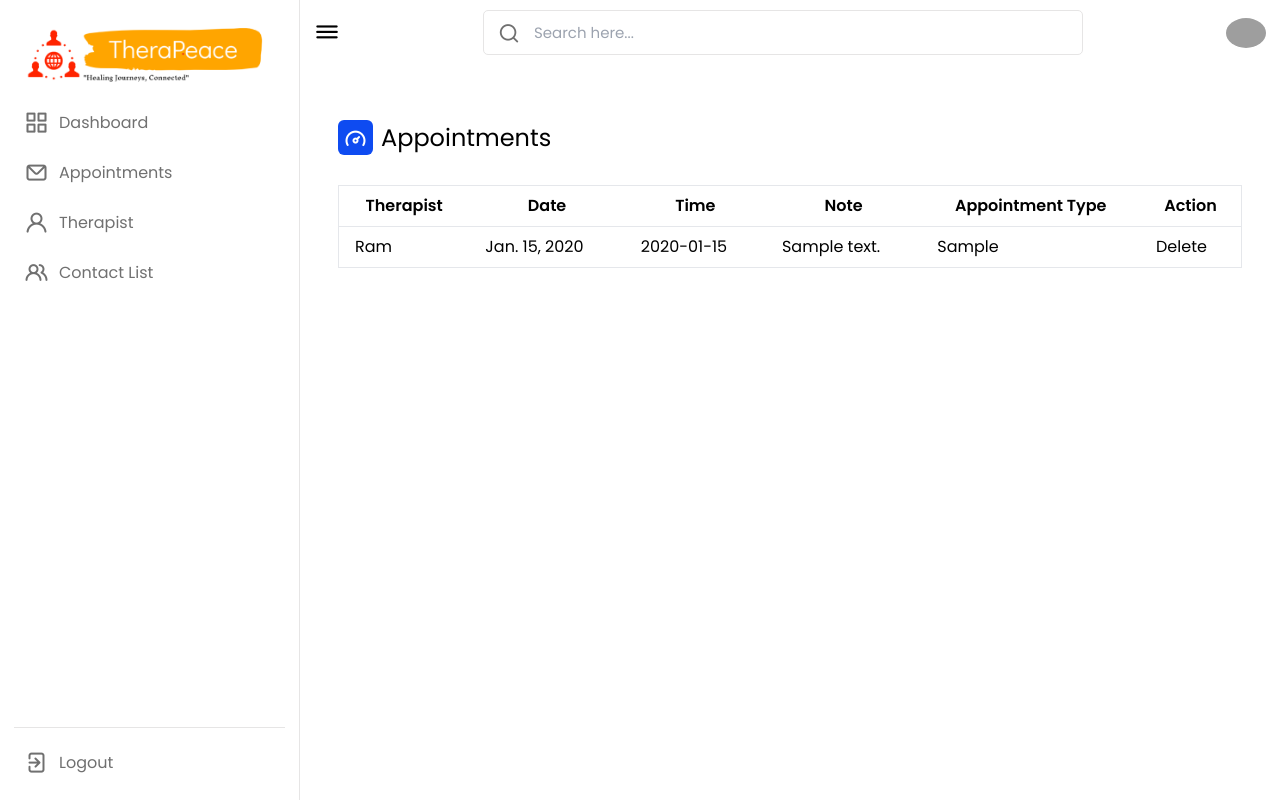
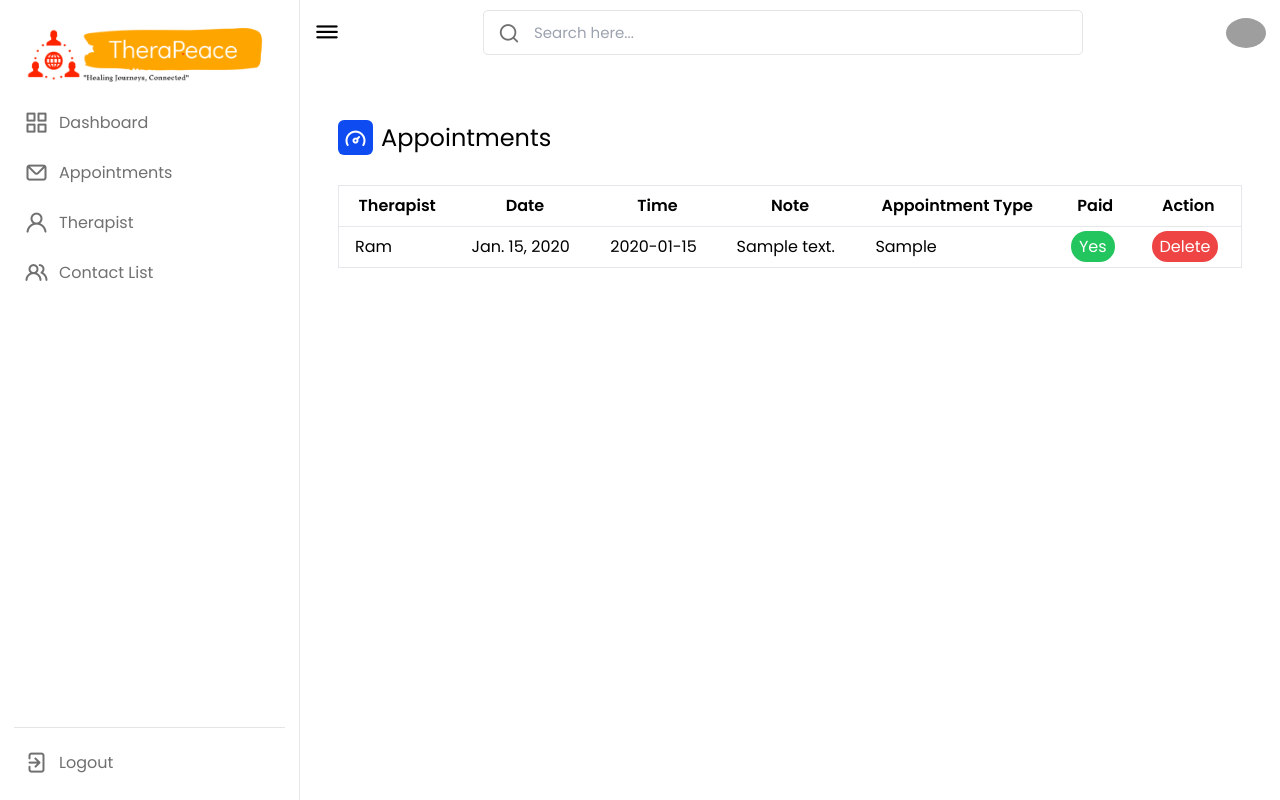
Before and after one commit to abhishekkarky/Therapist-Booking-System, a Django app: page /admin-booking-management in a window 1280 px wide. Run offline with Django 5.2, Linux system fonts and the light colour scheme; a user stored in the database is signed in; data comes from the database, SQL or seed files in the repository; tables that the repository leaves empty hold one stand-in row (values such as "Sample post"); some libraries are stand-ins or nearby versions; grey boxes are pictures that could not be loaded.

Commit message:
booking_date_validation

```diff
--- a/Auth/views.py
+++ b/Auth/views.py
@@ -251,6 +251,17 @@ def booking(request):
         time = request.POST.get('time')
         appointmentType = request.POST.get('appointmentType')
         note = request.POST.get('note')
+
+        # Check if there is already a booking for the same date, time, and therapist
+        existing_booking = Booking.objects.filter(
+            therapist_id=therapist_id,
+            date=date,
+            time=time
+        ).exists()
+
+        if existing_booking:
+            messages.error(request, "This slot is already booked. Please choose another date or time.")
+            return redirect('/individual_therapist/' + str(therapist_id))
 
         request.session['therapist'] = therapist_id
         request.session['date'] = date
--- a/templates/admin/booking-management.html
+++ b/templates/admin/booking-management.html
@@ -53,7 +53,7 @@
             </div>
           </div>
 
-          <div class="class">
+          <div class="class overflow-scroll">
             <table class="w-full bg-white border border-gray-200">
               <thead>
                 <tr>
@@ -62,6 +62,7 @@
                   <th class="py-2 px-4 border-b">Time</th>
                   <th class="py-2 px-4 border-b">Note</th>
                   <th class="py-2 px-4 border-b">Appointment Type</th>
+                  <th class="py-2 px-4 border-b">Paid</th>
                   <th class="py-2 px-4 border-b">Action</th>
                 </tr>
               </thead>
@@ -78,7 +79,22 @@
                     {{ booking.appointmentType }}
                   </td>
                   <td class="py-2 px-4 border-b">
-                    <a href="{% url 'delete-booking' booking.id %}">Delete</a>
+                    {% if booking.isPaid %}
+                    <span class="bg-green-500 text-white px-2 py-1 rounded-full"
+                      >Yes</span
+                    >
+                    {% else %}
+                    <span class="bg-red-500 text-white px-2 py-1 rounded-full"
+                      >No</span
+                    >
+                    {% endif %}
+                  </td>
+                  <td class="py-2 px-4 border-b">
+                    <a
+                      class="bg-red-500 text-white px-2 py-1 rounded-full"
+                      href="{% url 'delete-booking' booking.id %}"
+                      >Delete</a
+                    >
                   </td>
                 </tr>
                 {% endfor %}
--- a/templates/individual_therapist.html
+++ b/templates/individual_therapist.html
@@ -12,6 +12,7 @@
       crossorigin="anonymous"
       referrerpolicy="no-referrer"
     />
+    <link rel="stylesheet" href="/static/css/alert.css" />
 
     <style>
       .close:hover {
@@ -199,7 +200,9 @@
       });
     </script>
     <script>
-      document.getElementById("toggleBtn").addEventListener("click", function() {
+      document
+        .getElementById("toggleBtn")
+        .addEventListener("click", function () {
           var navbar = document.getElementById("navbar-sticky");
           if (navbar.classList.contains("hidden")) {
             navbar.classList.remove("hidden");
@@ -208,6 +211,5 @@
           }
         });
     </script>
-
   </body>
 </html>
--- a/therapist_booking/settings.py
+++ b/therapist_booking/settings.py
@@ -86,9 +86,9 @@ WSGI_APPLICATION = 'therapist_booking.wsgi.application'
 DATABASES = {
     'default': {
         'ENGINE': 'django.db.backends.mysql',
-        'NAME': 'therapist',
+        'NAME': 'therapists_booking',
         'USER': 'root',
-        'PASSWORD': 'abi123',
+        'PASSWORD': 'user',
         'HOST': 'localhost',
         'PORT': '3306',
         'OPTIONS': {
```
Lines whose indentation alone changed are shown as unchanged.
